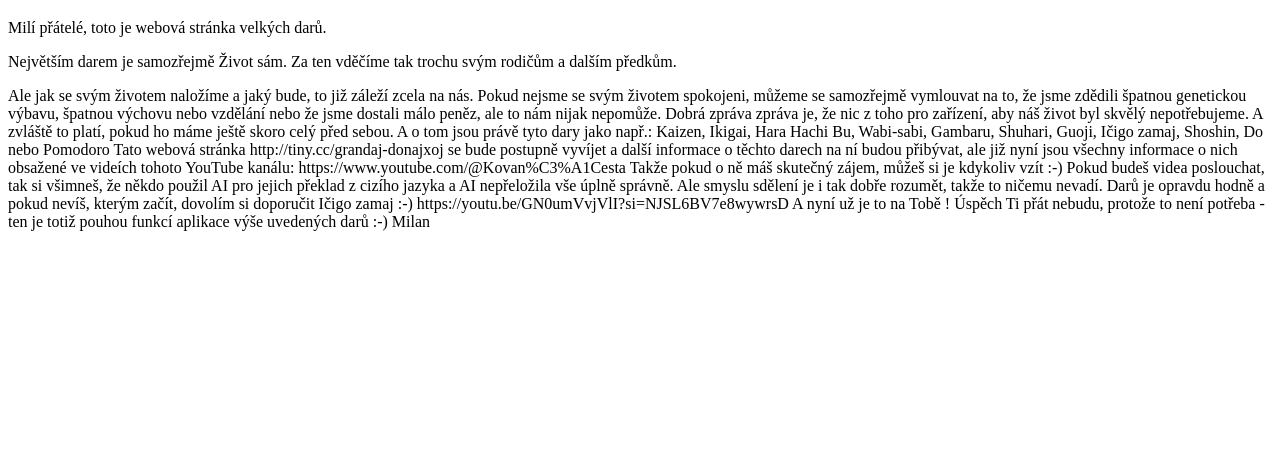
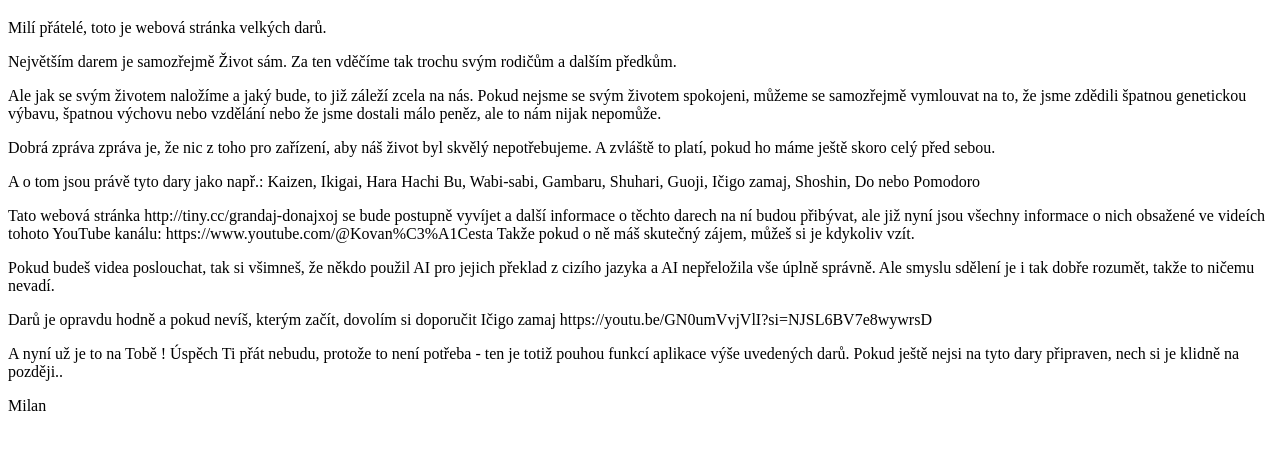
Before and after one commit to milangit/grandaj-donajxoj, a plain HTML site: page index.html in a window 1280 px wide. Shown: the part 61-510 px from the top of the page. Drawn offline with Linux system fonts and the light colour scheme; a script that the page names is missing.

Commit message:
Update index.html

```diff
--- a/index.html
+++ b/index.html
@@ -20,13 +20,15 @@
       <h1>Grandaj donajxoj (Velké dary)</h1>
       <p>Milí přátelé, toto je webová stránka velkých darů.</p>
       <p>Největším darem je samozřejmě Život sám. Za ten vděčíme tak trochu svým rodičům a dalším předkům.</p>
-      Ale jak se svým životem naložíme a jaký bude, to již záleží zcela na nás. Pokud nejsme se svým životem spokojeni, můžeme se samozřejmě vymlouvat na to, že jsme zdědili špatnou genetickou výbavu, špatnou výchovu nebo vzdělání nebo že jsme dostali málo peněz, ale to nám nijak nepomůže. Dobrá zpráva zpráva je, že nic z toho pro zařízení, aby náš život byl skvělý nepotřebujeme. A zvláště to platí, pokud ho máme ještě skoro celý před sebou. A o tom jsou právě tyto dary jako např.: Kaizen, Ikigai, Hara Hachi Bu, Wabi-sabi, Gambaru, Shuhari, Guoji, Ičigo zamaj, Shoshin, Do nebo Pomodoro Tato webová stránka http://tiny.cc/grandaj-donajxoj se bude postupně vyvíjet a další informace o těchto darech na ní budou přibývat, ale již nyní jsou všechny informace o nich obsažené ve videích tohoto YouTube kanálu: https://www.youtube.com/@Kovan%C3%A1Cesta Takže pokud o ně máš skutečný zájem, můžeš si je kdykoliv vzít :-) Pokud budeš videa poslouchat, tak si všimneš, že někdo použil AI pro jejich překlad z cizího jazyka a AI nepřeložila vše úplně správně. Ale smyslu sdělení je i tak dobře rozumět, takže to ničemu nevadí. Darů je opravdu hodně a pokud nevíš, kterým začít, dovolím si doporučit Ičigo zamaj :-) https://youtu.be/GN0umVvjVlI?si=NJSL6BV7e8wywrsD
+      <p>Ale jak se svým životem naložíme a jaký bude, to již záleží zcela na nás. Pokud nejsme se svým životem spokojeni, můžeme se samozřejmě vymlouvat na to, že jsme zdědili špatnou genetickou výbavu, špatnou výchovu nebo vzdělání nebo že jsme dostali málo peněz, ale to nám nijak nepomůže.</p>
+      <p>Dobrá zpráva zpráva je, že nic z toho pro zařízení, aby náš život byl skvělý nepotřebujeme. A zvláště to platí, pokud ho máme ještě skoro celý před sebou.</p>
+      <p>A o tom jsou právě tyto dary jako např.: Kaizen, Ikigai, Hara Hachi Bu, Wabi-sabi, Gambaru, Shuhari, Guoji, Ičigo zamaj, Shoshin, Do nebo Pomodoro</p>
+      <p>Tato webová stránka http://tiny.cc/grandaj-donajxoj se bude postupně vyvíjet a další informace o těchto darech na ní budou přibývat, ale již nyní jsou všechny informace o nich obsažené ve videích tohoto YouTube kanálu: https://www.youtube.com/@Kovan%C3%A1Cesta Takže pokud o ně máš skutečný zájem, můžeš si je kdykoliv vzít.</p>
+      <p>Pokud budeš videa poslouchat, tak si všimneš, že někdo použil AI pro jejich překlad z cizího jazyka a AI nepřeložila vše úplně správně. Ale smyslu sdělení je i tak dobře rozumět, takže to ničemu nevadí.</p>
+      <p>Darů je opravdu hodně a pokud nevíš, kterým začít, dovolím si doporučit Ičigo zamaj https://youtu.be/GN0umVvjVlI?si=NJSL6BV7e8wywrsD</p>
 
-A nyní už je to na Tobě ! Úspěch Ti přát nebudu, protože to není potřeba - ten je totiž pouhou funkcí aplikace výše uvedených darů :-)
-
-Milan
-
-
+      <p>A nyní už je to na Tobě ! Úspěch Ti přát nebudu, protože to není potřeba - ten je totiž pouhou funkcí aplikace výše uvedených darů. Pokud ještě nejsi na tyto dary připraven, nech si je klidně na později..</p>
+      <p>Milan</p>
     </main>
     <footer></footer>
 
```
